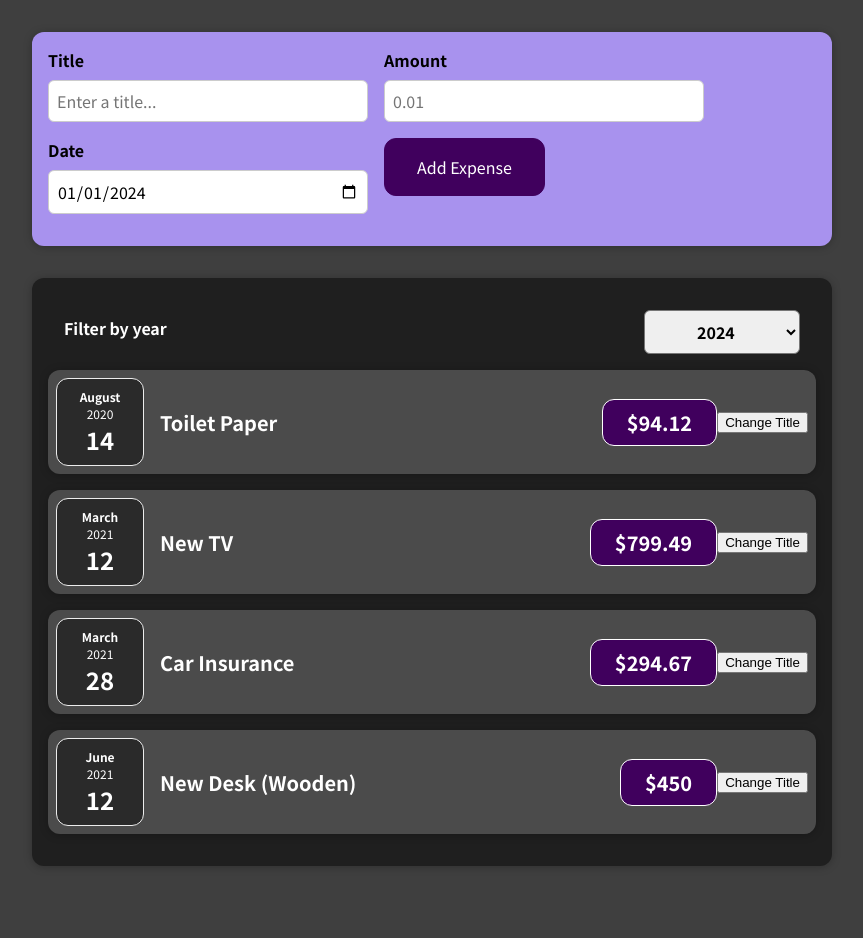
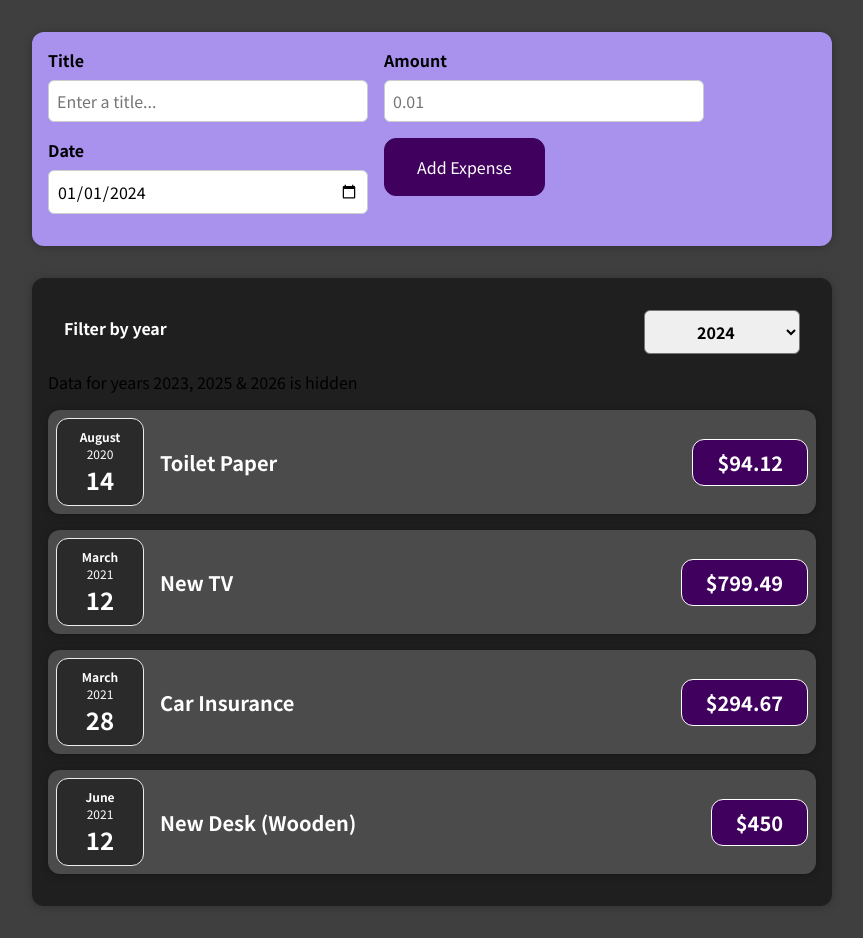
Before and after one commit to LevDoesCode/practice-react, a React (Create React App) app in the folder 01-learning/01-path1/06-states-events/: page / in a window 1280 px wide. Shown: the whole page, without its empty margins (208-1071 px from the left). Before the commit the page ends 898 px from the top, so only its background shows below. Built offline with nearby package versions, Linux system fonts and the light colour scheme.

Commit message:
Used the stateless version of ExpenseItem

```diff
--- a/01-learning/01-path1/06-states-events/src/components/Expenses/Expenses.js
+++ b/01-learning/01-path1/06-states-events/src/components/Expenses/Expenses.js
@@ -1,6 +1,6 @@
 import React, { useState } from "react";
 
-import ExpenseItem from "./ExpenseItem";
+import ExpenseItem from "./ExpenseItem2";
 import ExpensesFilter from "../NewExpense/ExpensesFilter";
 import Card from "../UI/Card";
 import "./Expenses.css";
@@ -8,12 +8,24 @@ import "./Expenses.css";
 const Expenses = (props) => {
     const [filteredYear, setFilteredYear] = useState("2024");
 
+    let filterInfoText = "";
+    if (filteredYear === "2023") {
+        filterInfoText = "2024, 2025 & 2026";
+    } else if (filteredYear === "2024") {
+        filterInfoText = "2023, 2025 & 2026";
+    } else if (filteredYear === "2025") {
+        filterInfoText = "2023, 2024 & 2026";
+    } else if (filteredYear === "2026") {
+        filterInfoText = "2023, 2024 & 2025";
+    }
+
     const filterYearHandler = (year) => {
         setFilteredYear(year);
     };
     return (
         <Card className="expenses">
             <ExpensesFilter selectedYear={filteredYear} onChangeFilterYear={filterYearHandler} />
+            <p>Data for years {filterInfoText} is hidden</p>
             <ExpenseItem title={props.items[0].title} amount={props.items[0].amount} date={props.items[0].date} />
             <ExpenseItem title={props.items[1].title} amount={props.items[1].amount} date={props.items[1].date} />
             <ExpenseItem title={props.items[2].title} amount={props.items[2].amount} date={props.items[2].date} />
```
